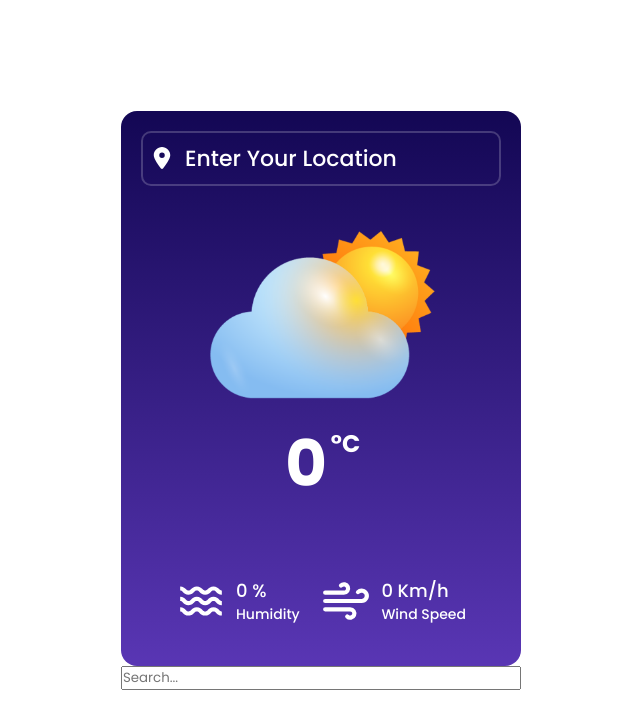
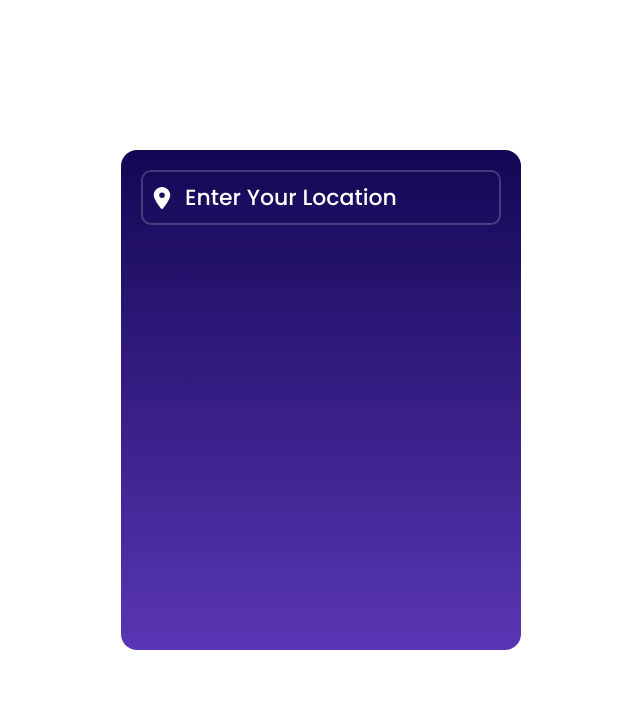
Before and after one commit to endriyanira/simple-weather-app, a React (Create React App) app: page / in a window 1280 px wide. Shown: the top 720 px of the page, without its empty margins (319-959 px from the left). Built offline with nearby package versions, Linux system fonts and the light colour scheme.

Commit message:
added logic to hide list of city after user selected the city

```diff
--- a/src/App.tsx
+++ b/src/App.tsx
@@ -6,7 +6,6 @@ function App() {
   return (
     <div className="App">
       <WeatherApp />
-      <Input />
     </div>
   );
 }
--- a/src/Components/WeatherApp.css
+++ b/src/Components/WeatherApp.css
@@ -29,7 +29,8 @@ body {
 }
 
 .container.default {
-  height: 100px;
+  display: flex;
+  height: 500px;
 }
 
 .search-box {
@@ -112,8 +113,16 @@ body {
   transition-delay: 0.6s;
 }
 
+.weather-box .cityname {
+  position: relative;
+  font-size: 20px;
+  line-height: 1;
+  font-weight: 500;
+  margin-bottom: 10px;
+}
+
 .weather-box img {
-  width: 65%;
+  width: 60%;
 }
 
 .weather-box .temperature {
--- a/src/Components/WeatherApp.tsx
+++ b/src/Components/WeatherApp.tsx
@@ -1,9 +1,9 @@
 import React, { useCallback, useEffect, useState } from "react";
 import { FaLocationDot } from "react-icons/fa6";
-import { FaSearch } from "react-icons/fa";
 import { BiWater } from "react-icons/bi";
 import { FiWind } from "react-icons/fi";
 
+import { debounce } from "../utils/debounce";
 import clear_icon from "../Assets/clear.png";
 import cloud_icon from "../Assets/cloud.png";
 import mist_icon from "../Assets/mist.png";
@@ -11,7 +11,6 @@ import rain_icon from "../Assets/rain.png";
 import snow_icon from "../Assets/snow.png";
 import not_found from "../Assets/404.png";
 import "./WeatherApp.css";
-import { debounce } from "../utils/debounce";
 
 type WeatherDataType = {
   humidity: number;
@@ -20,6 +19,7 @@ type WeatherDataType = {
   temperature: number;
   description: string;
   weatherMain: string;
+  name: string;
 };
 
 type DataResponseType = {
@@ -86,6 +86,7 @@ const WeatherApp = () => {
 
   const [isNotFound, setIsNotFound] = useState<boolean>(false);
   const [isSearch, setIsSearch] = useState<boolean>(false);
+  const [isCitySelected, setIsCitySelected] = useState<boolean>(false);
 
   const [weatherData, setWeatherData] = useState<WeatherDataType>({
     humidity: 0,
@@ -94,6 +95,7 @@ const WeatherApp = () => {
     temperature: 0,
     description: "",
     weatherMain: "",
+    name: "",
   });
   const API_KEY = "f9327b0d53f73ccc3a6f94d0d8a2def2";
 
@@ -104,6 +106,7 @@ const WeatherApp = () => {
       );
       const data = await response.json();
       setCitiesCoordinate(data);
+      setIsCitySelected(false);
     }, 500),
     []
   );
@@ -112,6 +115,7 @@ const WeatherApp = () => {
     const { value } = e.target;
     setSearchTerm(value);
     if (value) {
+      setIsCitySelected(false);
       debouncedFetchCities(value);
     }
   };
@@ -127,7 +131,11 @@ const WeatherApp = () => {
   };
 
   const handleSearchCity = async () => {
-    setIsSearch(true);
+    if (selectedCoordinate.lat === 0) {
+      setIsSearch(false);
+    } else {
+      setIsSearch(true);
+    }
     if (searchTerm.length === 0) {
       return [];
     }
@@ -147,7 +155,9 @@ const WeatherApp = () => {
         temperature: dataResponse.main.temp,
         description: dataResponse.weather[0].description,
         weatherMain: dataResponse.weather[0].main,
+        name: dataResponse.name,
       });
+      setIsCitySelected(true);
     } catch (error) {
       if (error instanceof Error) {
         setIsNotFound(true);
@@ -201,6 +211,7 @@ const WeatherApp = () => {
           }}
         >
           {searchTerm !== "" &&
+            !isCitySelected &&
             citiesCoordinate.map(
               (city: CityWithCoodinateType, index: number) => (
                 <button
@@ -218,9 +229,6 @@ const WeatherApp = () => {
               )
             )}
         </div>
-        {/* <button onClick={handleSearchCity}>
-          <FaSearch />
-        </button> */}
       </div>
       {isSearch && (
         <>
@@ -228,6 +236,7 @@ const WeatherApp = () => {
             <div className="box">
               <div className="info-weather">
                 <div className="weather">
+                  <p className="cityname">{weatherData.name}</p>
                   <img src={getWIcon(weatherData.weatherMain)} alt="" />
                   <p className="temperature">
                     {Math.floor(weatherData.temperature)}
```
